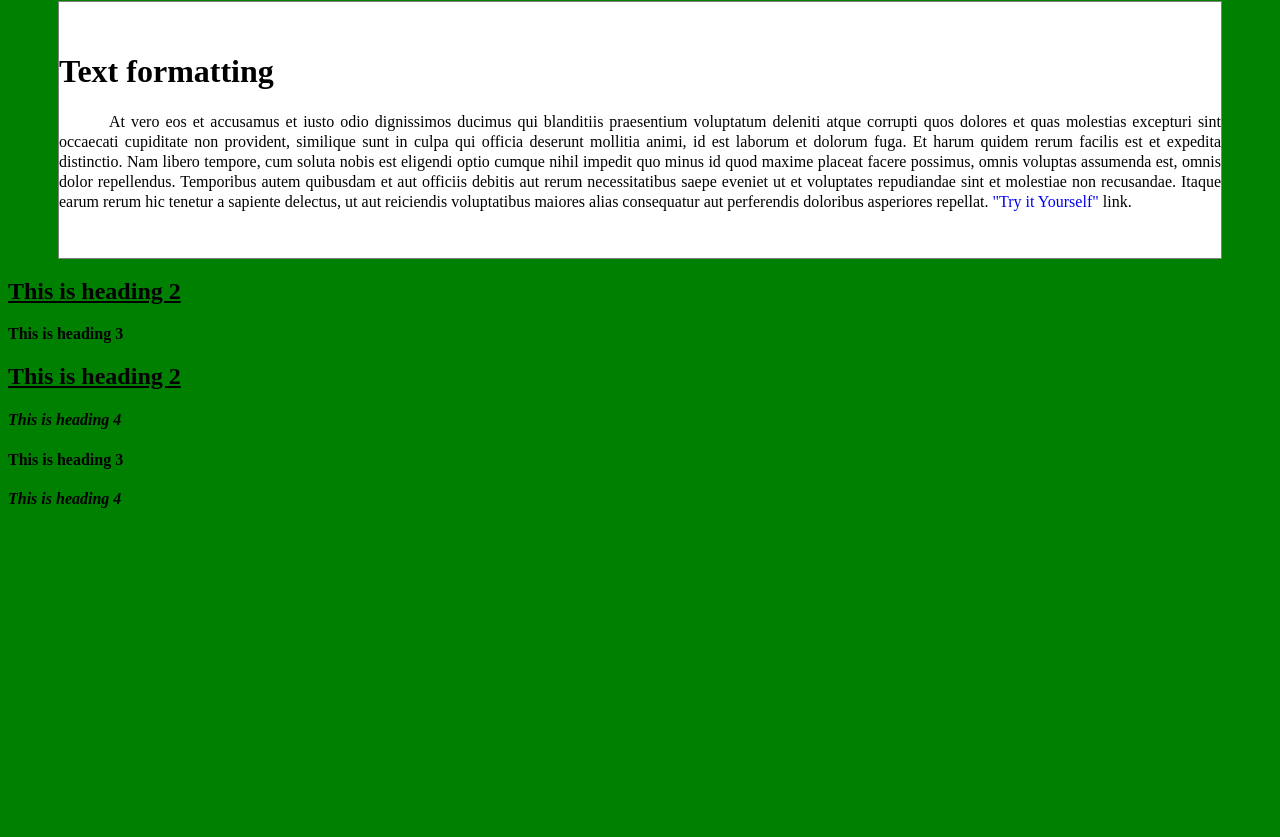
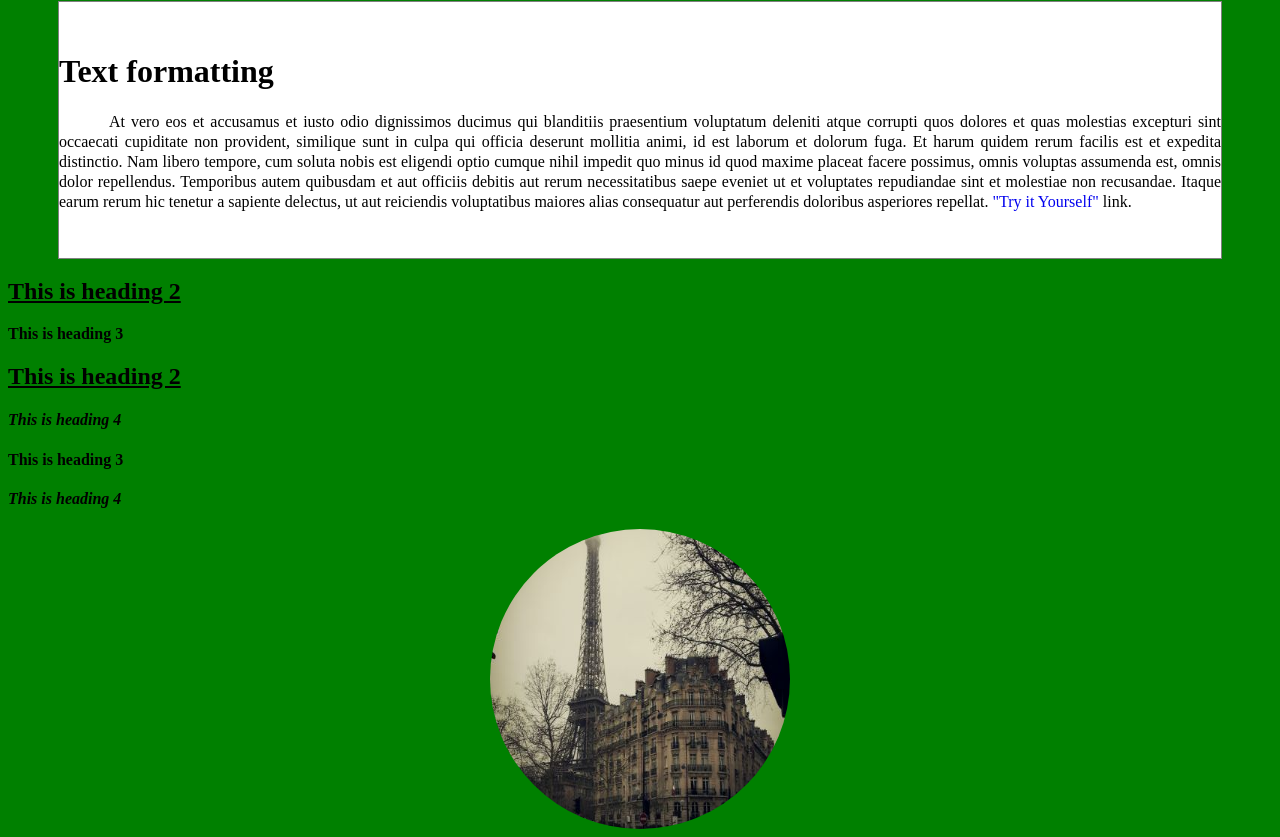
Before and after one commit to RozsasAdrienn/oraimunka241108, a plain HTML site: page index.html in a window 1280 px wide. Shown: the part 959-1796 px from the top of the page. Before the commit the page ends 1488 px from the top, so only its background shows below. Drawn offline with Linux system fonts and the light colour scheme.

Commit message:
kész feladat

```diff
--- a/index.html
+++ b/index.html
@@ -11,7 +11,7 @@
     <p>This is a paragraph.</p>
     <p>In this example, the image will float to the right in the paragraph, and the text in the
         paragraph will wrap around the image.</p>
-        <img src="pineapple.jpg" alt="Pineapple" >
+        <img src="pineapple.jpg" alt="Pineapple" id="ananasz">
         <p>Lorem ipsum dolor sit amet, consectetur adipiscing elit. Phasellus imperdiet, nulla et
         dictum interdum, nisi lorem egestas odio, vitae scelerisque enim ligula venenatis dolor. Maecenas
         nisl est, ultrices nec congue eget, auctor vitae massa. Fusce luctus vestibulum augue ut aliquet.
@@ -56,6 +56,7 @@
         <h4>This is heading 4</h4>
         <p class="vastag">This is heading 3<p>
         <h4>This is heading 4</h4>
+        <img id="parizs" src="paris.jpg" alt="Paris">
 
 
 
--- a/megjelenes.css
+++ b/megjelenes.css
@@ -10,7 +10,7 @@ body{
 p{
     color: black;
 }
-img{
+#ananasz{
     /*kép röptetése*/
     float: left;
     /*szélesség*/
@@ -132,3 +132,17 @@ h4{
     /*2. megoldás*/
     font-style: oblique;
 }
+
+#parizs{
+    /*magasság*/
+    height: 300px;
+    /*szélesség*/
+    width: 300px;
+    /*kijelzés legyen egymás alatti, blokkos*/
+    display: block;
+    /*középre igazítás*/
+    margin-left: auto;
+    margin-right: auto;
+    /*kép lekerekítése*/
+    border-radius: 50%;
+}
```
